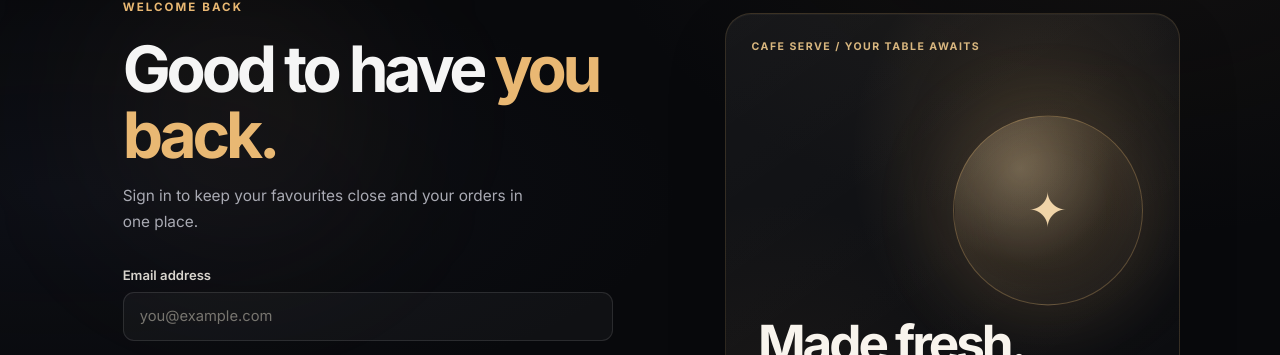
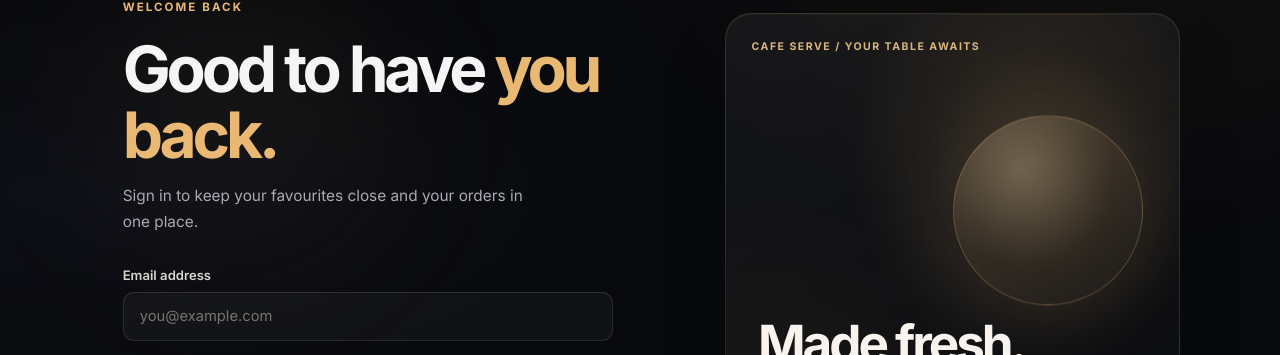
Before and after one commit to sajjadabdullah90/CafeServe, a React (Vite) app in the folder frontend/: page /login in a window 1280 px wide. Shown: the part 170-525 px from the top of the page. Built offline with nearby package versions, Linux system fonts and the light colour scheme; no server answers.

Commit message:
style(auth): remove star logo from login orb

```diff
--- a/frontend/src/pages/Login.jsx
+++ b/frontend/src/pages/Login.jsx
@@ -39,7 +39,7 @@ function Login() {
         </form>
         <p className="auth-switch">New to CafeServe? <Link to="/register" state={location.state}>Create an account</Link></p>
       </section>
-      <aside className="auth-aside"><span>CAFE SERVE / YOUR TABLE AWAITS</span><div className="auth-aside__orb">✦</div><h2>Made fresh.<br />Made for you.</h2><p>Your next favourite is only a few clicks away.</p></aside>
+      <aside className="auth-aside"><span>CAFE SERVE / YOUR TABLE AWAITS</span><div className="auth-aside__orb" aria-hidden="true" /><h2>Made fresh.<br />Made for you.</h2><p>Your next favourite is only a few clicks away.</p></aside>
     </main>
   );
 }
```
